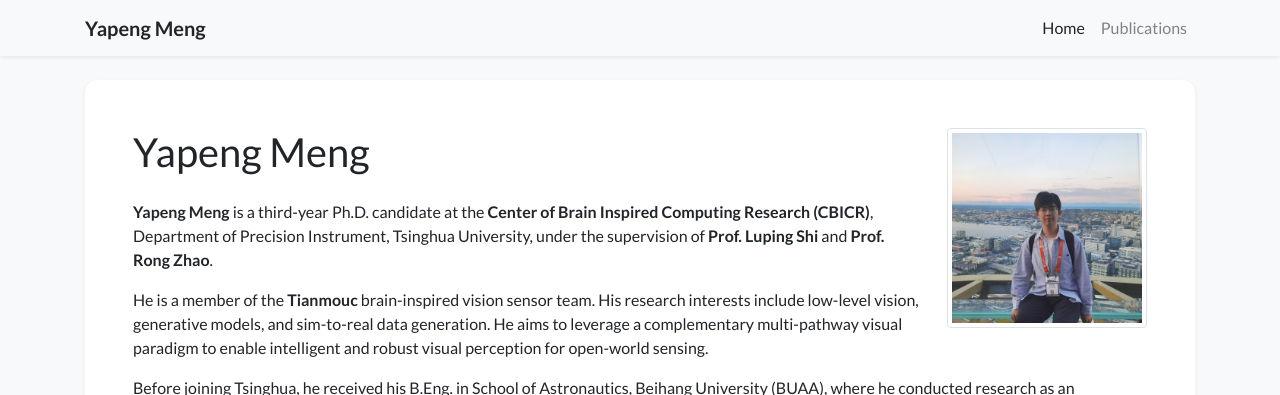
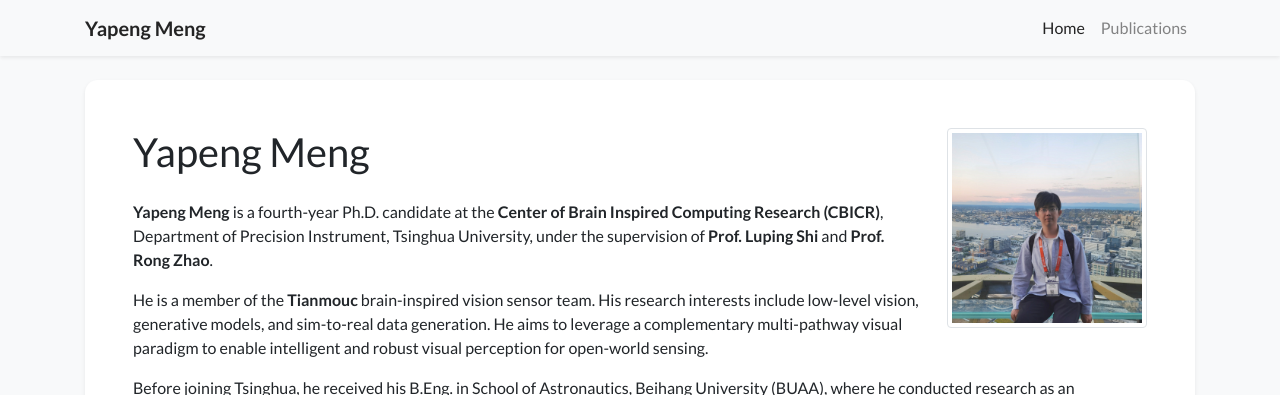
Before and after one commit to YapengMeng/YapengMeng.github.io, a Jekyll site: the page built from index.html, in a window 1280 px wide and 900 px high. Shown: the top 395 px of the window. Built offline with Jekyll 4.4.1, drawn with Linux system fonts in a browser that asks for light colours; nearby versions of some CDN libraries; a style sheet for code colours, icons or effects is not loaded.

Commit message:
fix year

```diff
--- a/_data/profile.yml
+++ b/_data/profile.yml
@@ -27,7 +27,7 @@ wechat_public2: https://mp.weixin.qq.com/s/hKWnaQF3N8X5WLG56FP1cg
 short_bio_text_justify: false
 short_bio: >-
   <p>
-    <strong>Yapeng Meng</strong> is a third-year Ph.D. candidate at the
+    <strong>Yapeng Meng</strong> is a fourth-year Ph.D. candidate at the
     <strong>Center of Brain Inspired Computing Research (CBICR)</strong>,
     Department of Precision Instrument, Tsinghua University,
     under the supervision of <strong>Prof. Luping Shi</strong> and <strong>Prof. Rong Zhao</strong>.
```
